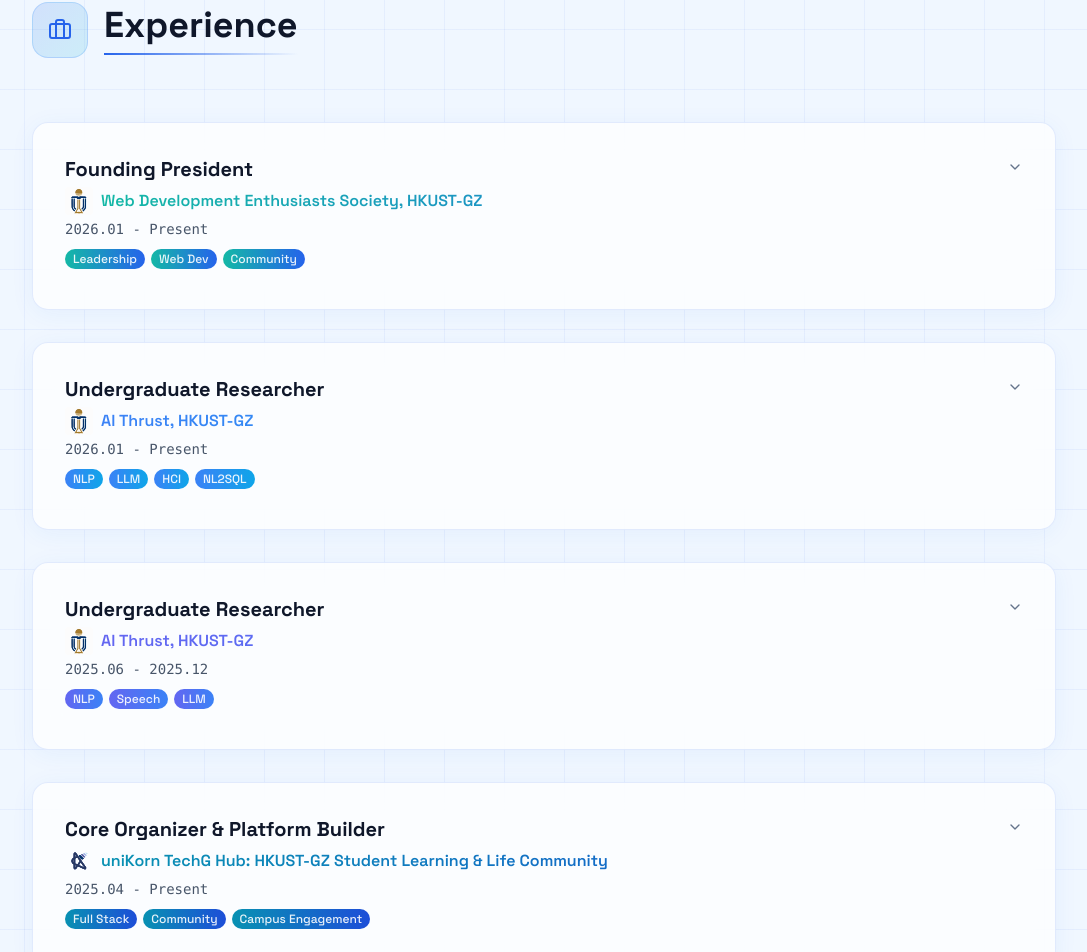
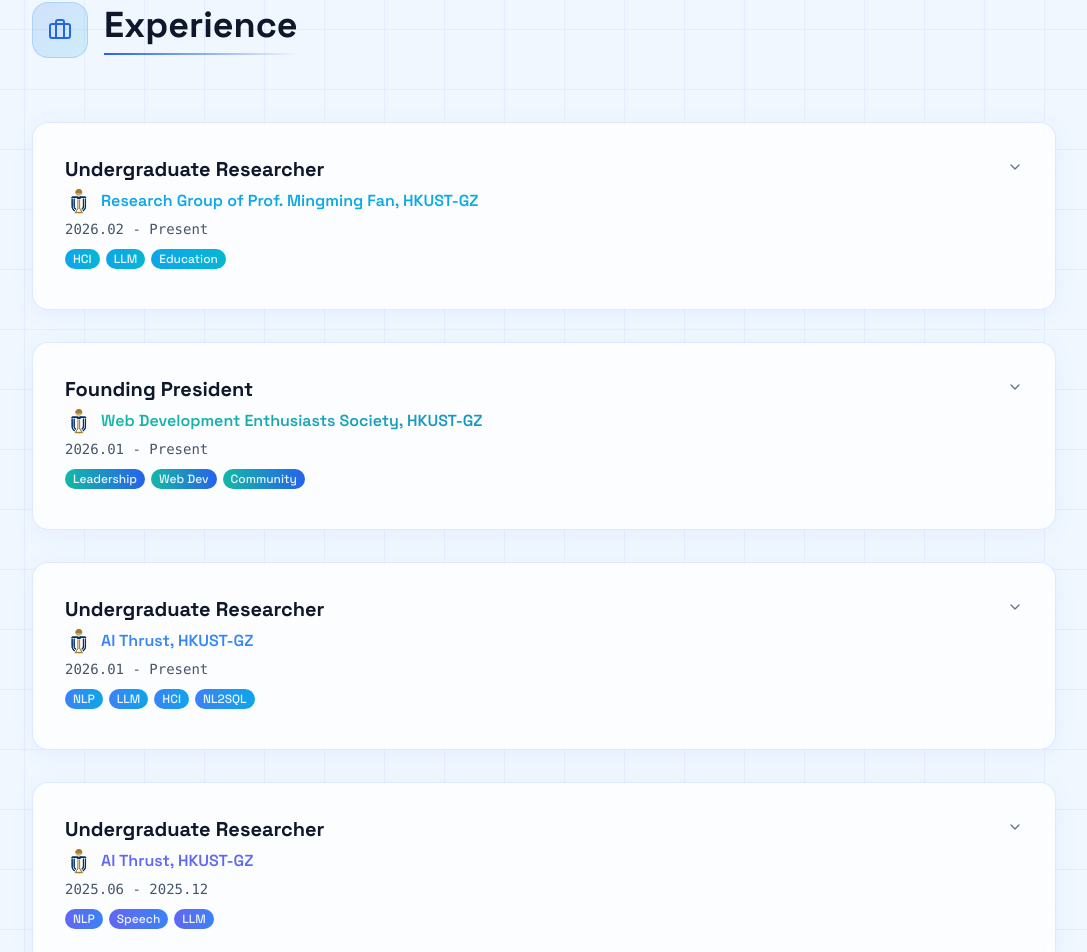
Before and after one commit to taowenxiang/taowenxiang.github.io, a React (Vite) app: page / in a window 1280 px wide. Shown: the part 1711-2663 px from the top of the page, without its empty margins (96-1183 px from the left). Built offline with nearby package versions, Linux system fonts and the light colour scheme.

Commit message:
Experience Update in 4.22

```diff
--- a/src/data/experiences.tsx
+++ b/src/data/experiences.tsx
@@ -53,6 +53,24 @@
 /* ------------------------------------------------------------------ */
 
 export const experiences: Experience[] = [
+  {
+    title: 'Undergraduate Researcher',
+    company: 'Research Group of Prof. Mingming Fan, HKUST-GZ',
+    period: '2026.02 - Present',
+    icon: (
+      <img
+        src="/logos/HKUST(GZ).svg"
+        alt=""
+      />
+    ),
+    tags: ['HCI', 'LLM', 'Education'],
+    points: [
+      <>Conducting undergraduate research on <B>human-AI interaction</B>, <B>LLM-based systems</B>, and <B>intelligent user interfaces design</B> under the supervision of Prof. Mingming Fan.</>,
+      <>Working on multiple ongoing projects spanning <B>interactive ambiguity resolution</B>, <B>LLM-supported intention alignment</B>, and <B>AI-assisted learning systems design</B>.</>,
+      <>Contributing to problem formulation, prompt and agent workflow development, and evaluation design across research prototypes.</>,
+    ],
+    color: 'from-sky-500 to-cyan-500',
+  },
   {
     title: 'Founding President',
     company: 'Web Development Enthusiasts Society, HKUST-GZ',
```
